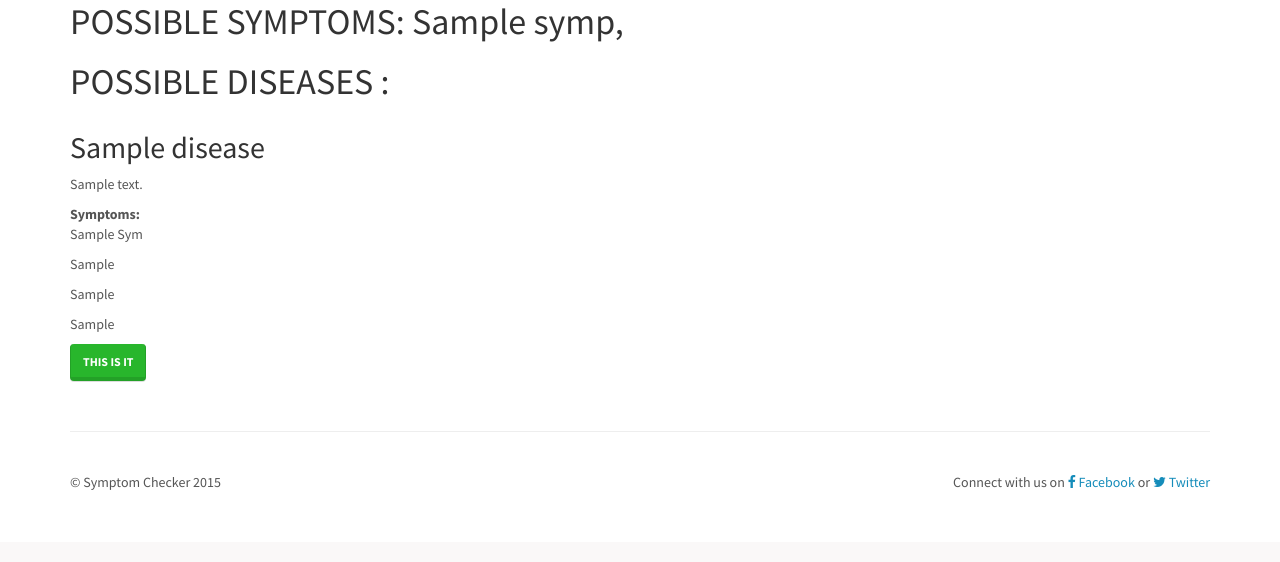
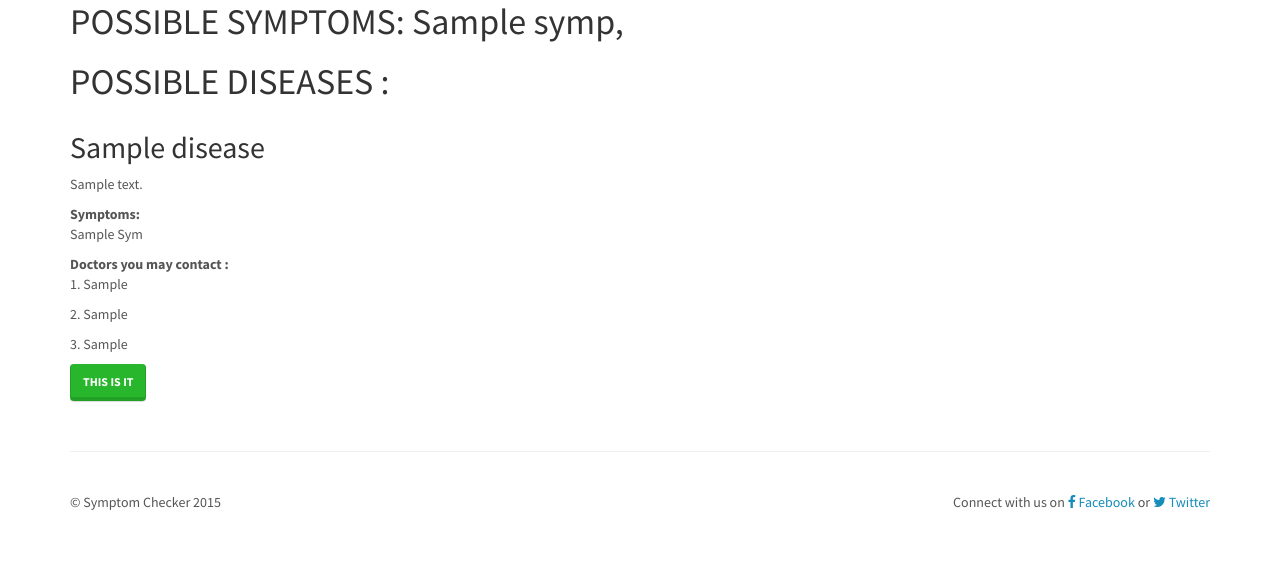
Before and after one commit to ramaseshan/symptomchecker, a Django app: template symptomcheck/src/templates/home.html in a window 1280 px wide. Shown: the part 818-1380 px from the top of the page. Before the commit the page ends 1308 px from the top, so only its background shows below. Run offline with Django 3.2, Linux system fonts and the light colour scheme; the template is opened without the code that fills it: most values are stand-ins (such as "Sample title", 1, 10 or a date in 2020); parts of the project's set-up code (start-up, migrations or seed data) failed here and were passed over; some libraries are stand-ins or nearby versions.

Commit message:
Added doctor display in html page

```diff
--- a/symptomcheck/src/templates/home.html
+++ b/symptomcheck/src/templates/home.html
@@ -47,7 +47,7 @@
   <strong><h1>POSSIBLE DISEASES :</h1></strong>
   <div class="row">
     {% for disease in diseases %}
-    <div class="col-lg-4">
+    <div class="col-lg-12">
       <h2>{{disease.d_name|default_if_none:"Name not found"}}</h2>
       <p>{{disease.d_desc}}</p>
       <p><strong>  Symptoms: </strong><br />
@@ -55,25 +55,27 @@
  		{{sym|title}} <br />
           {% endfor %}
       </p>
+	<strong>  Doctors you may contact :</strong> <br />
       <p>
-        {%if disease.d_doctor_1%}
-            {{disease.d_doctor_1}}
+        {%if disease.d_doctor1%}
+           1.  {{disease.d_doctor1}}
         {%endif%}
       </p>
       <p>
-        {%if disease.d_doctor_2%}
-            {{disease.d_doctor_2}}
+        {%if disease.d_doctor2%}
+           2.  {{disease.d_doctor2}}
         {%endif%}
       </p>
       <p>
-        {%if disease.d_doctor_3%}
-            {{disease.d_doctor_3}}
+        {%if disease.d_doctor3%}
+           3. {{disease.d_doctor3}}
         {%endif%}
       </p>
     <p>
        <button id="{{disease.did}}" class="btn btn-success">This is it</button>
      </p>
     </div>
+    <hr/>
     {% endfor %}
   </div>
 </div>
```
Also changed, not shown: symptomcheck/src/db.sqlite3.
